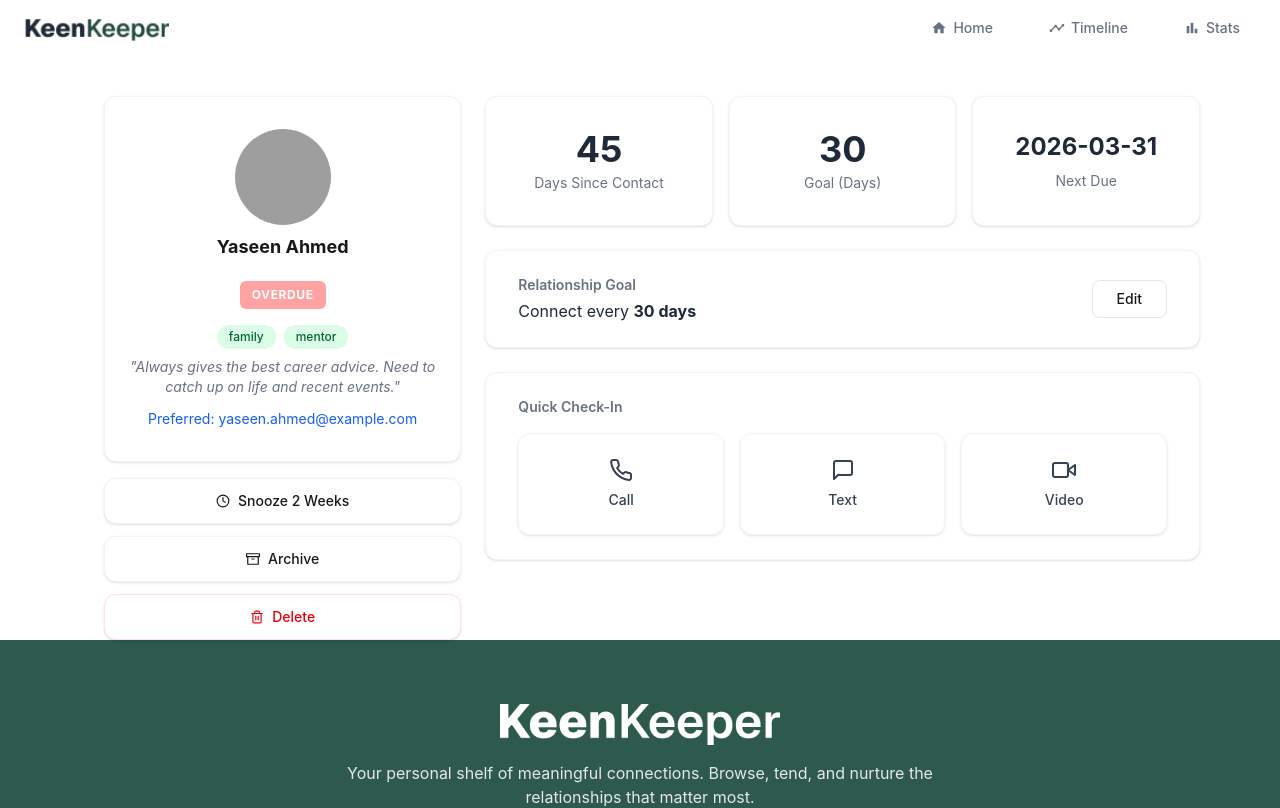
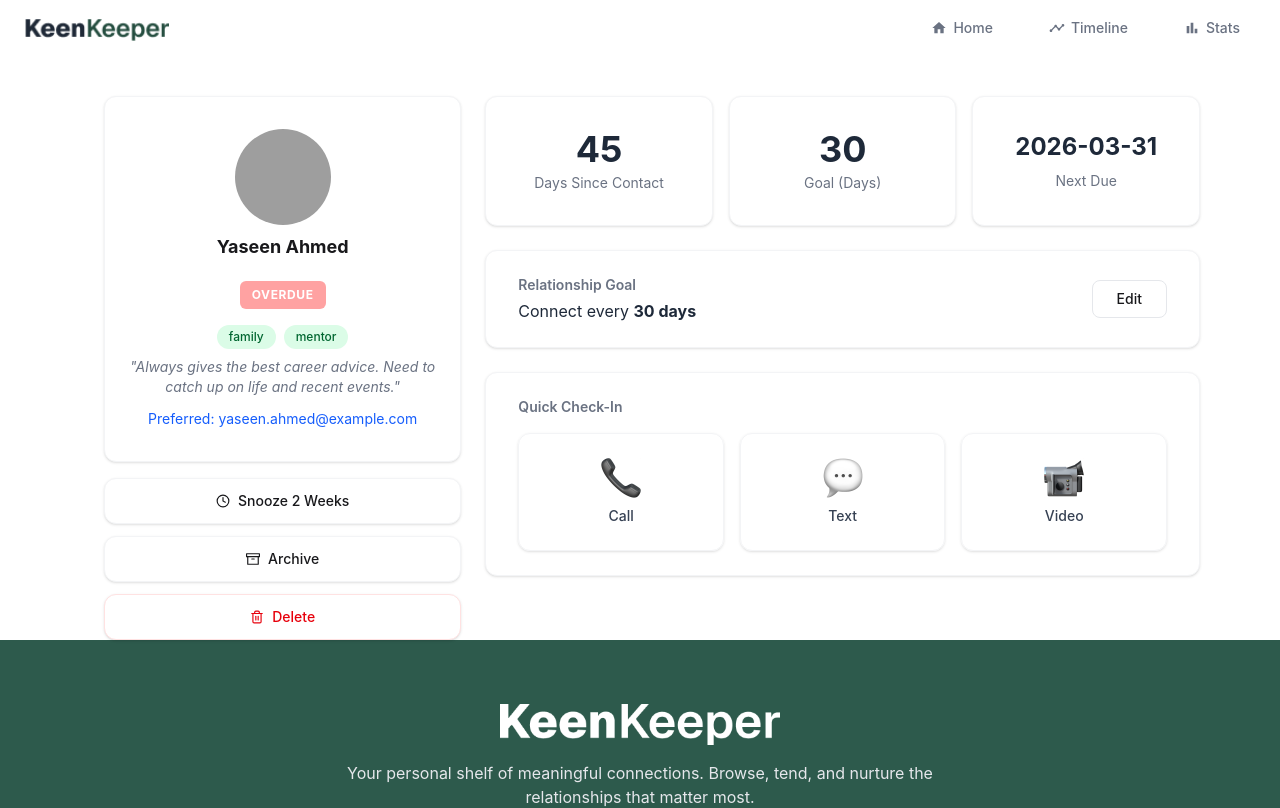
Before and after one commit to Deya824/KeepUpWithFriends, a React (Vite) app: page /1 in a window 1280 px wide. Shown: the top 808 px of the page. Built offline with nearby package versions, Linux system fonts and the light colour scheme; grey boxes are pictures that could not be loaded.

Commit message:
Icon Changes:

```diff
--- a/src/pages/frinedDetails/FriendDetails.jsx
+++ b/src/pages/frinedDetails/FriendDetails.jsx
@@ -6,7 +6,9 @@ import 'react-toastify/dist/ReactToastify.css';
 import { TimelineContext } from '../../context/TimelineProvider/TimelineContext';
 
 import { FiPhone, FiMessageSquare, FiVideo, FiClock, FiArchive, FiTrash2 } from 'react-icons/fi';
-
+import Phone from '../../assets/call.png'
+import Text from '../../assets/text.png'
+import Video from '../../assets/video.png'
 const FriendDetails = () => {
      const statusColors = {
         'overdue': 'bg-red-300 text-white',
@@ -39,7 +41,7 @@ const FriendDetails = () => {
         const newEntry = {
             id: Date.now(),
             date: currentDate,
-            icon: type==='Call' ? <FiPhone /> : type==='Text' ? <FiMessageSquare /> : <FiVideo />,
+            icon: type==='Call' ? <img src={Phone} alt="Call" /> : type==='Text' ? <img src={Text} alt="Text" /> : <img src={Video} alt="Video" />,
             title: `${type} with ${expectedFriend?.name}`
         };
 
@@ -125,15 +127,15 @@ const FriendDetails = () => {
                     <h2 className="mb-4 text-gray-500 text-sm font-semibold">Quick Check-In</h2>
                     <div className="flex gap-4">
                         <button onClick={() => handleCheckIn('Call')} className="border border-gray-100 shadow-sm py-6 flex-1 flex flex-col items-center gap-2 rounded-xl hover:bg-gray-50 transition-colors text-gray-700">
-                            <FiPhone className="text-2xl" />
+                            <img src={Phone} alt="Call" />
                             <span className="text-sm font-medium">Call</span>
                         </button>
                         <button onClick={() => handleCheckIn('Text')} className="border border-gray-100 shadow-sm py-6 flex-1 flex flex-col items-center gap-2 rounded-xl hover:bg-gray-50 transition-colors text-gray-700">
-                            <FiMessageSquare className="text-2xl" />
+                            <img src={Text} alt="Call" />
                             <span className="text-sm font-medium">Text</span>
                         </button>
                         <button onClick={() => handleCheckIn('Video')} className="border border-gray-100 shadow-sm py-6 flex-1 flex flex-col items-center gap-2 rounded-xl hover:bg-gray-50 transition-colors text-gray-700">
-                            <FiVideo className="text-2xl" />
+                            <img src={Video} alt="Video" />
                             <span className="text-sm font-medium">Video</span>
                         </button>
                     </div>
```
